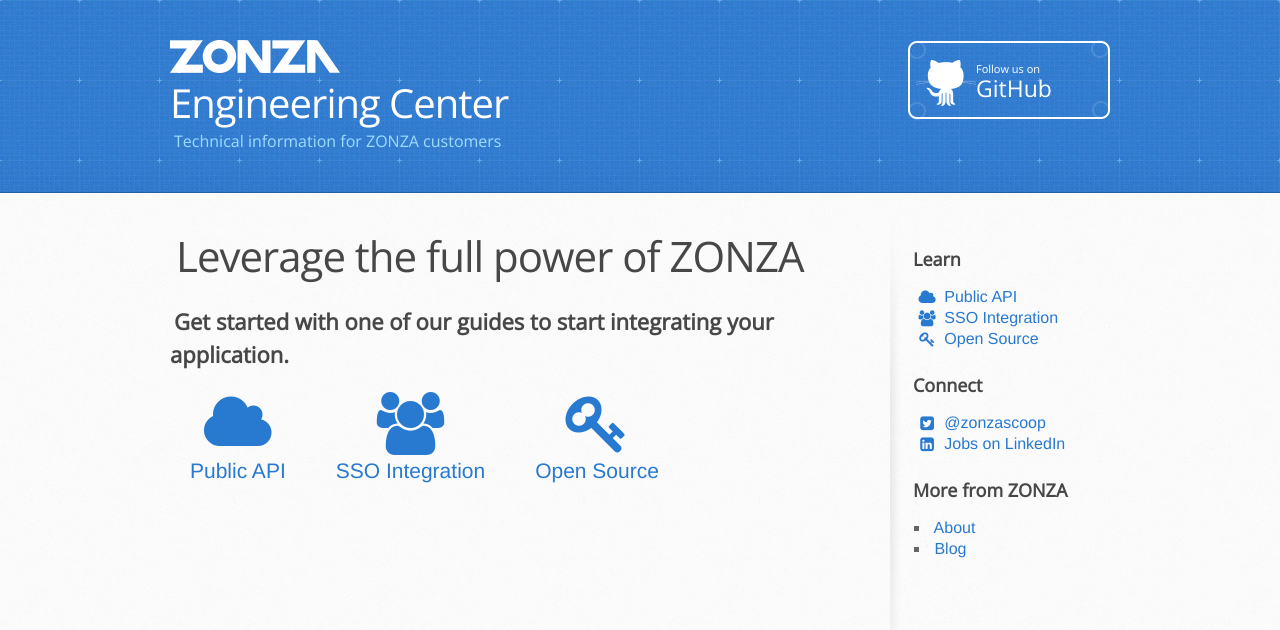
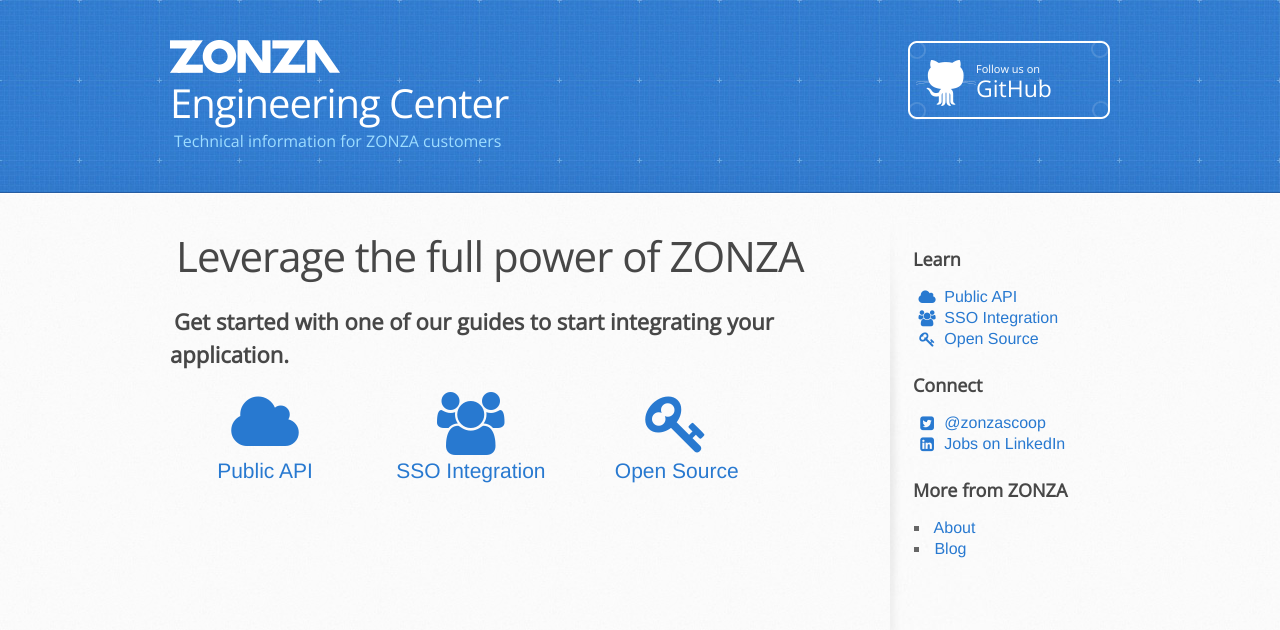
Before and after one commit to zonza/zonza.github.io, a Jekyll site: the page built from index.html, in a window 1280 px wide. Shown: the top 630 px of the page. Built offline with Jekyll 4.4.1, drawn with Linux system fonts in a browser that asks for light colours; nearby versions of some CDN libraries.

Commit message:
Responsive fixes

```diff
--- a/stylesheets/stylesheet.css
+++ b/stylesheets/stylesheet.css
@@ -754,8 +754,11 @@
 
 #homelinks li {
     display: inline-block;
-    float: left;
     padding-right: 50px;
+    padding-bottom: 10px;
+    text-align: center;
+    text-align: top;
+    width: 150px;
 }
 
 ol {
@@ -835,6 +838,14 @@
 
 /* All Mobile Sizes (devices and browser) */
 @media only screen and (max-width: 767px) {
+#homelinks li {
+    display: inline-block;
+    padding-right: 0;
+    padding-bottom: 10px;
+    text-align: center;
+    text-align: top;
+    width: 100%;
+}
   .inner {
     width: 93%;
   }
```
